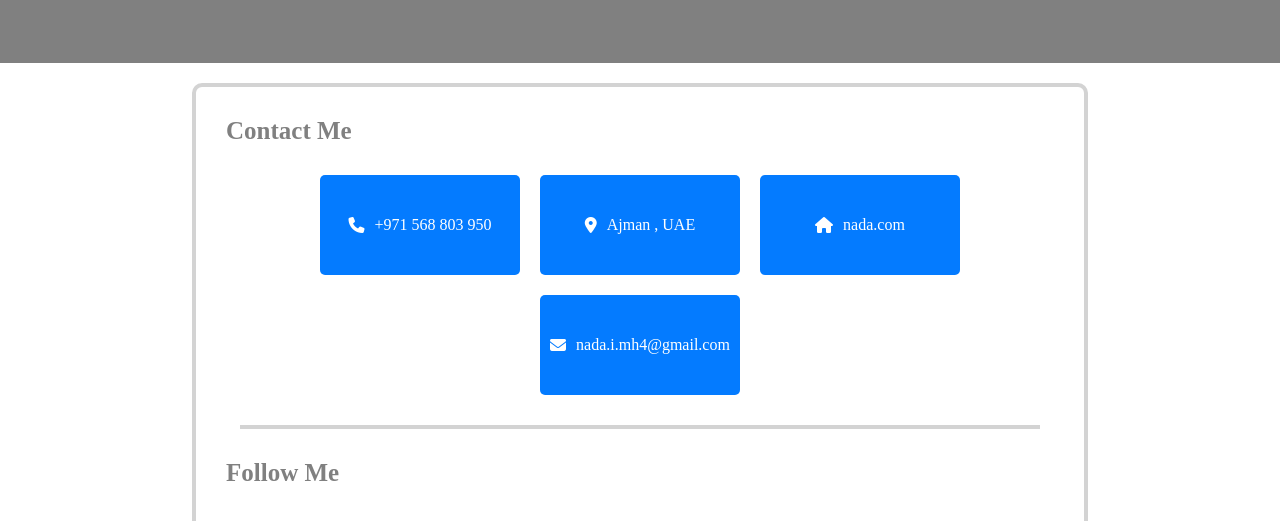
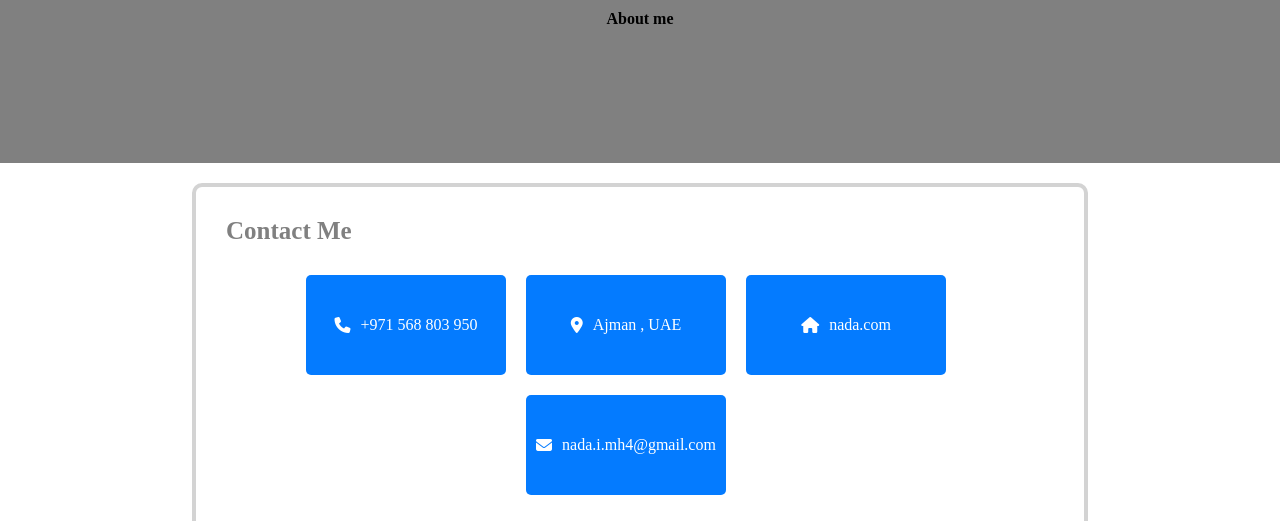
Before and after one commit to RaghadDeveloper/TASK-2-1, a plain HTML site: page index.html in a window 1280 px wide. Shown: the part 637-1158 px from the top of the page. Drawn offline with Linux system fonts and the light colour scheme.

Commit message:
final edit

```diff
--- a/assets/css/style.css
+++ b/assets/css/style.css
@@ -4,13 +4,10 @@
     box-sizing: border-box;
 }
 
-body{
-    min-width: 350px;
-}
 
 .hero {
     background-color: gray;
-    height: 700px;
+    height: 100vh;
     display: flex;
     justify-content: center;
     align-items: center;
--- a/index.html
+++ b/index.html
@@ -23,8 +23,7 @@
         </section>
     </header>
 
-    <main>
-        <section class="main-sec">
+    <main class="main-sec">
 
         <!--contact me-->
         <section id="contact-me">
@@ -141,7 +140,7 @@
         </section>
 
         <section id="nothing"></section>
-        </section>
+
 
     </main>
 
```
Lines whose indentation alone changed are shown as unchanged.
